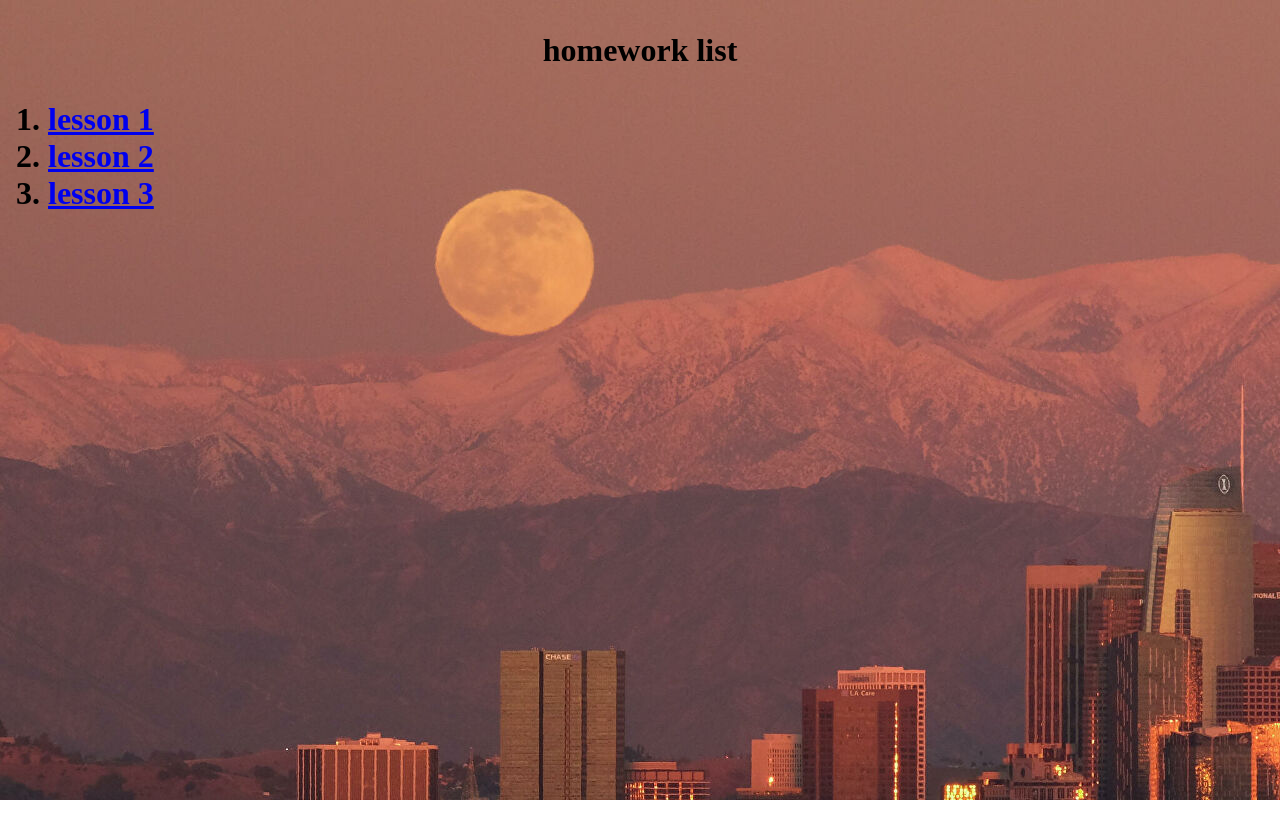
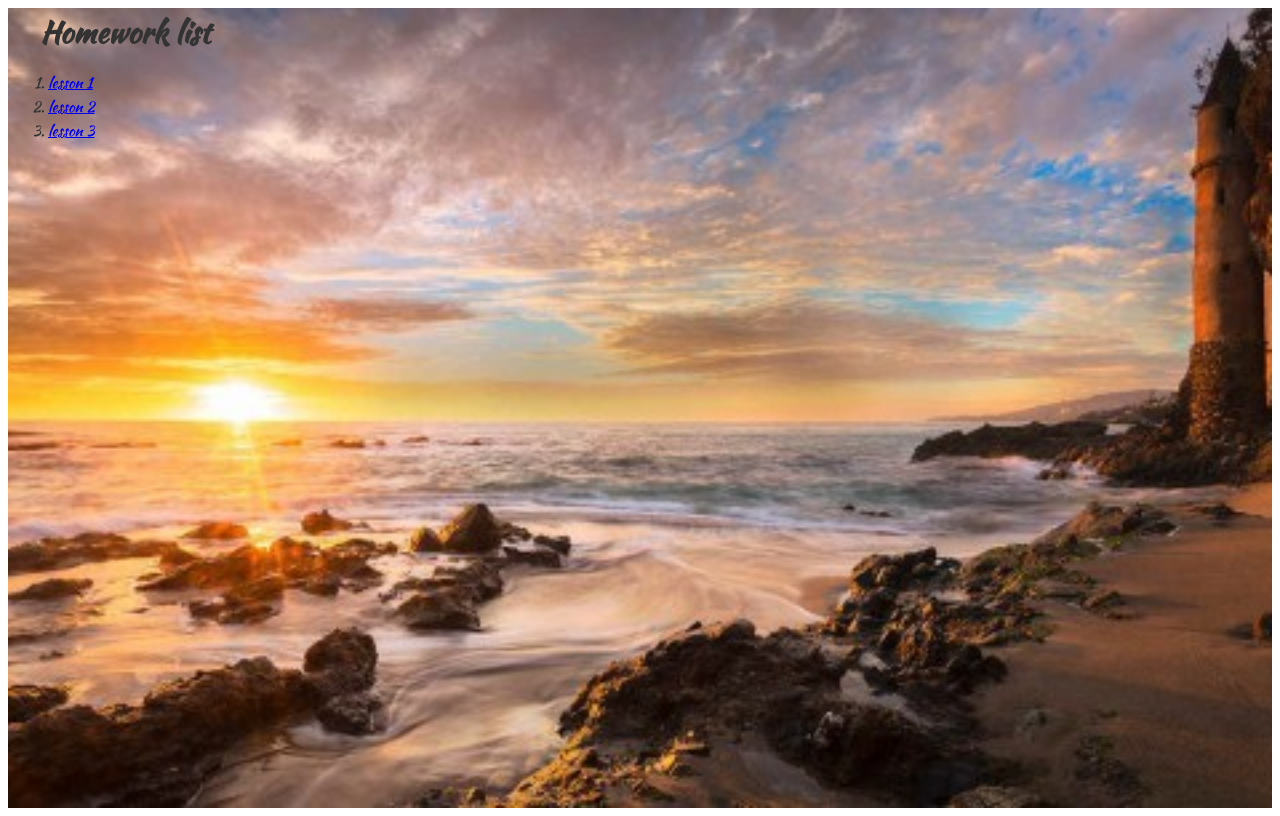
Before and after one commit to NattaliyaMatus/homework, a plain HTML site: page index.html in a window 1280 px wide. Drawn offline with Linux system fonts and the light colour scheme; a web font is replaced by a local one.

Commit message:
добавление фонового рисунка

```diff
--- /dev/null
+++ b/assets/css/style.css
@@ -0,0 +1,36 @@
+body {
+    margin: 2;
+    font-family: 'Kaushan Script', cursive;
+
+    font-size:  15px;
+    line-height: 1.6;
+    color: #333;
+}
+
+*,
+*:before,
+*:after
+{
+    box-sizing: border-box;
+}
+
+h1, h2, h3, h4, h5, h6 {
+margin: 0;
+}
+
+/* Container */
+.container {
+    width: 100%;
+    max-width: 1200px;
+    margin: 0 auto;
+}
+
+/* Intro */
+.intro {
+     width: 100%;
+     height: 100vh;
+
+     background: url(../Images/LA.jpg) center no-repeat;
+     -webkit-background-size: cover;
+     background-size: cover;
+}
--- a/index.html
+++ b/index.html
@@ -4,17 +4,27 @@
     <meta charset="UTF-8">
     <meta http-equiv="X-UA-Compatible" content="IE=edge">
     <meta name="viewport" content="width=device-width, initial-scale=1.0">
+    <link rel="stylesheet" href="assets/css/style.css">
+    <link href="https://fonts.googleapis.com/css2?family=Comfortaa:wght@300&family=Exo+2:ital,wght@0,100;0,200;1,400&family=Hurricane&family=Inspiration&family=Kaushan+Script&family=Montserrat:ital,wght@0,100;1,300;1,500&family=Open+Sans:ital,wght@1,300;1,400;1,500&family=Quicksand:wght@300&display=swap" rel="stylesheet">
     <title>Document</title>
 </head>
-<body
-background="LA.jpg">
-    <h1>
-        <p align ="center" > homework list  </p>
-        <ol>
+<body>
+
+    <div class="intro">
+
+         <div class="container">
+           <h1>Homework list</h1>
+         </div>
+
+            <ol>
             <li> <a target ="_blank" href ="lesson_1/answer_list_1.html"> lesson 1 </a> </li>
             <li> <a target ="_blank" href ="lesson_2/answer_list_2.html"> lesson 2 </a> </li>
             <li> <a target ="_blank" href ="lesson_3/answer_list_3.html"> lesson 3 </a> </li>
+            </ol>
+    </div>
 
-            </ol>
+
+
+
         </body>
 </html>
```
Also changed, not shown: lesson_3/answer_list_3.html (+1 -1 lines), LA.jpg (deleted), assets/Images/LA.jpg (added).
